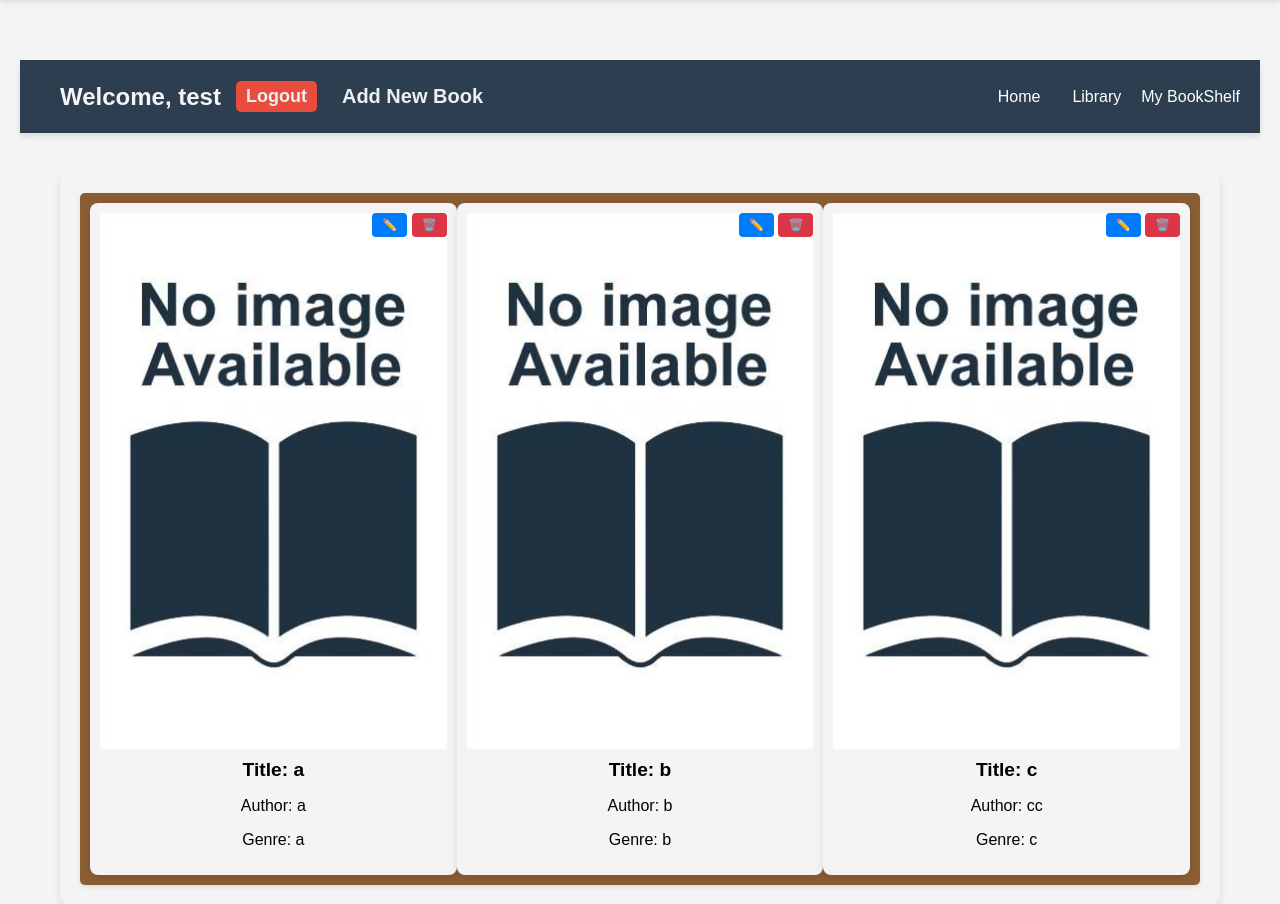
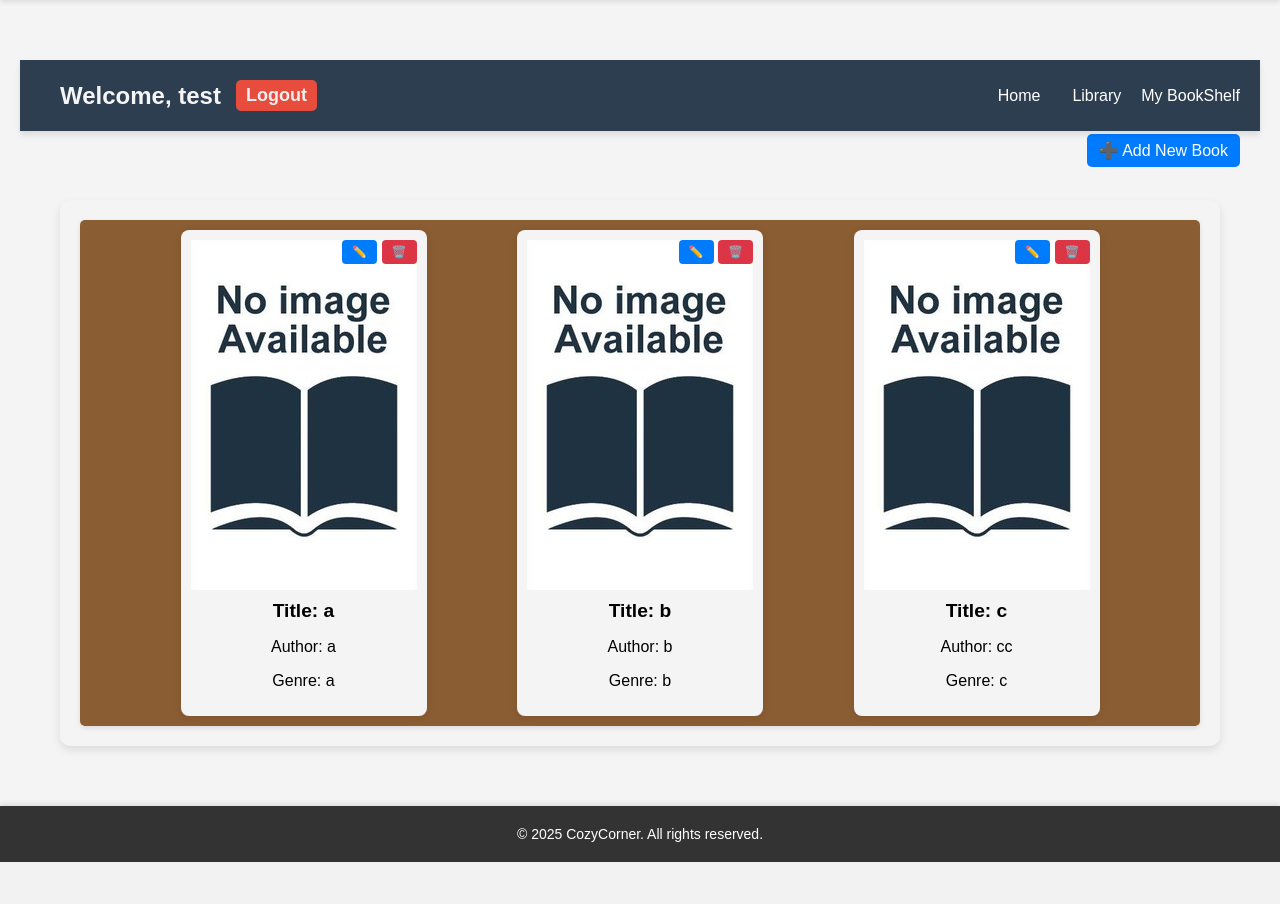
Before and after one commit to LoganPickell/AgileArchitects_ModernSoftwareDevelopment, a Flask app: page /dashboard in a window 1280 px wide. Shown: the part 24-928 px from the top of the page. After the commit the page ends 886 px from the top, so only its background shows below. Run offline with Flask 3, Linux system fonts and the light colour scheme; a user stored in the database is signed in; data comes from the database, SQL or seed files in the repository; both versions use the stored data as it was after the commit.

Commit message:
Move the app book button, resize default book cover

```diff
--- a/static/assets/css/styles.css
+++ b/static/assets/css/styles.css
@@ -228,6 +228,20 @@ button:hover {
     color: #ff5722;
 }
 
+.add-book-container {
+    text-align: right;
+    margin: 10px 20px;
+}
+
+.add-book-button {
+    background-color: #007bff;
+    color: white;
+    padding: 8px 12px;
+    border-radius: 5px;
+    text-decoration: none;
+}
+
+
 /* Bookshelf styles */
 .bookshelf {
     display: flex;
--- a/templates/dashboard.html
+++ b/templates/dashboard.html
@@ -9,7 +9,6 @@
         <div class="user-info">
             <span>Welcome, {{ username }}</span>
             <a class="logout-button" href="{{ url_for('home') }}">Logout</a>
-            <a href="{{ url_for('add_book') }}">Add New Book</a>
         </div>
         <ul>
             <li><a href="/">Home</a></li>
@@ -18,6 +17,9 @@
         </ul>
     </nav>
 
+    <div class="add-book-container">
+        <a href="{{ url_for('add_book') }}" class="add-book-button">➕ Add New Book</a>
+    </div>
         <div class="bookshelf">
             {% for shelf in shelves %}
                 <div class="shelf">
```
Also changed, not shown: db.sqlite, static/assets/image/DefaultBookCover.jpg. Lines whose indentation alone changed are shown as unchanged.
